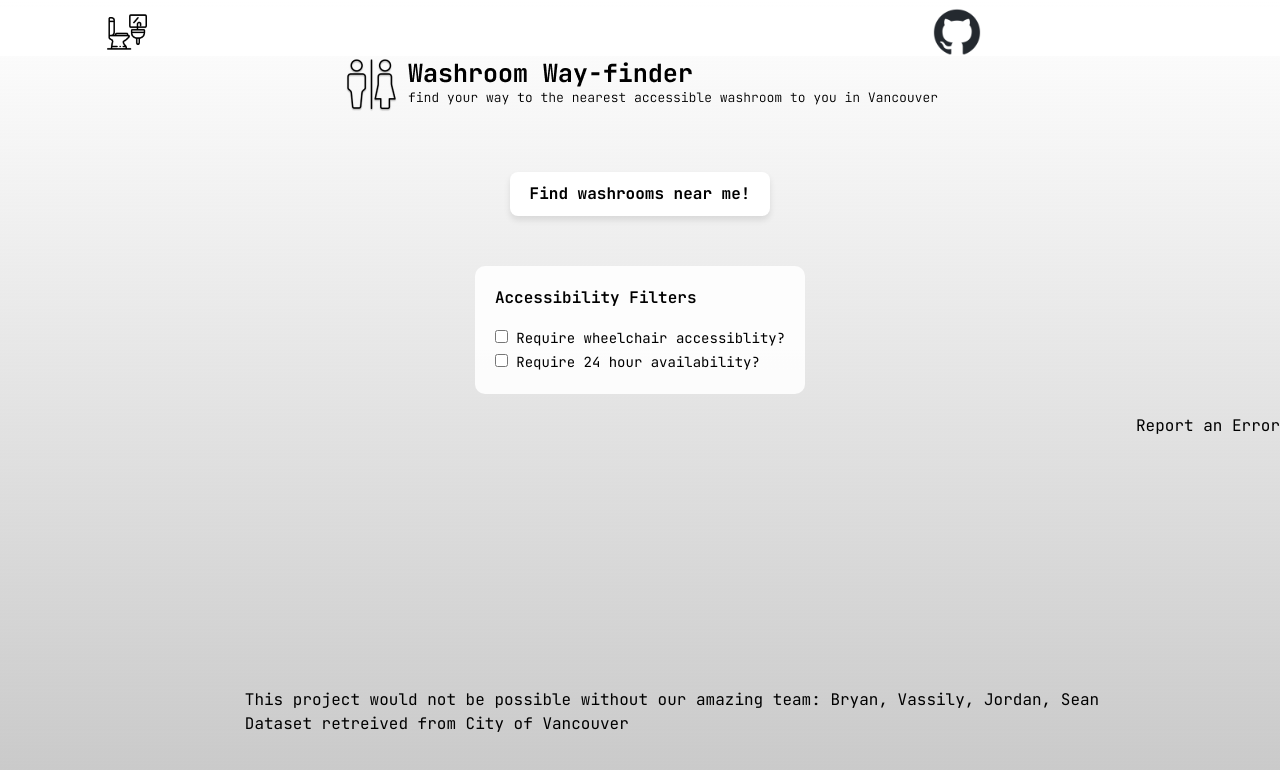
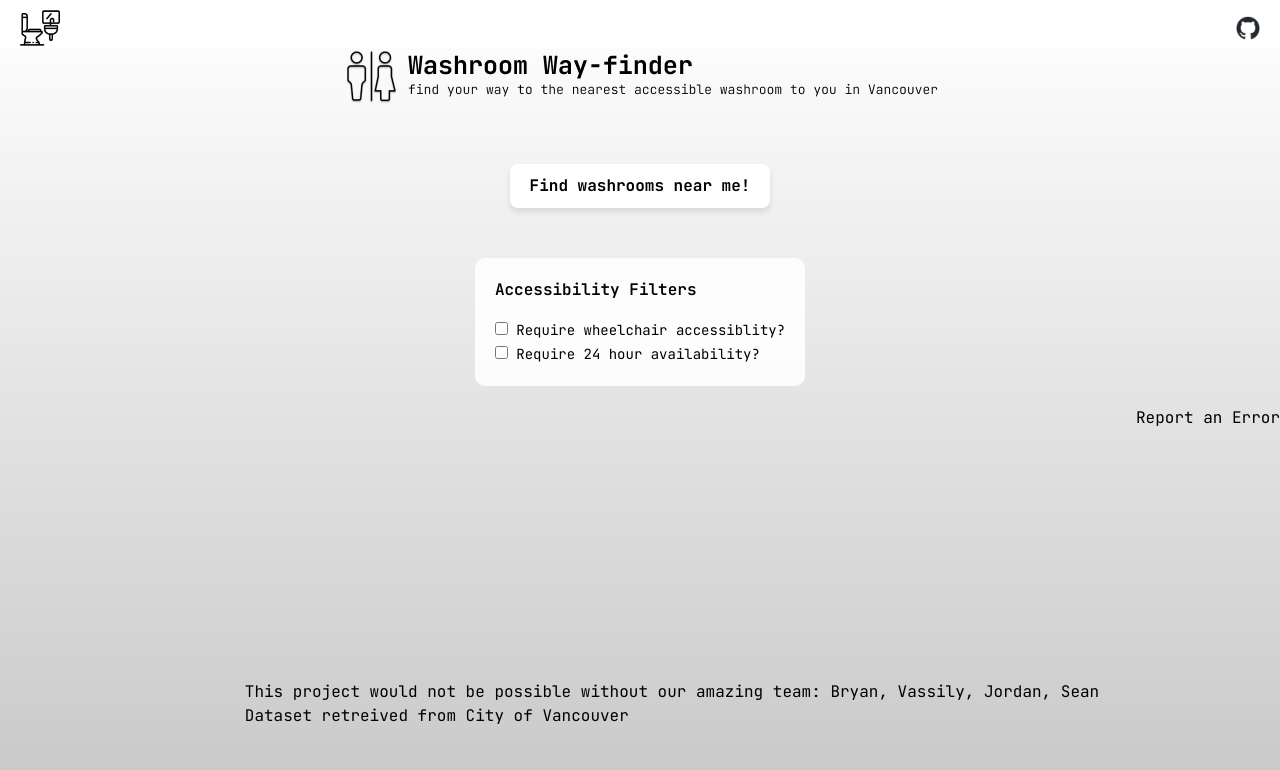
Before and after one commit to DoiBoi/nwPlus-Project, a Next.js app: page / in a window 1280 px wide. Shown: the top 770 px of the page. Built offline with nearby package versions, Linux system fonts and the light colour scheme.

Commit message:
fix github logo being too wide, the issue was that i was using 10percent and the screen is wider than it is tall, so it was a rectangle

```diff
--- a/src/app/navbar.js
+++ b/src/app/navbar.js
@@ -19,12 +19,12 @@ const Navbar = () => {
                 </div>
 
                 {/* Extra links */}
-                <div style={{ display: 'flex', justifyContent: 'flex-end', alignItems: 'flex-end', paddingRight: '0px' }}>
+                <div className="flex-shrink-0 ml-auto" style={{ display: 'flex', justifyContent: 'flex-end', alignItems: 'flex-end', paddingRight: '0px' }}>
                     {/* Adjust margin for spacing */}
                     {/* <div style={{ margin: '0px' }}> */}
                     {/* Link wrapping the image without default styling */}
                     <a href="https://github.com/DoiBoi/nwPlus-Project" target="_blank" rel="noopener noreferrer" style={{ textDecoration: 'none' }}>
-                        <img style={{ width: '20%', height: '20%', border: 'none' }} src="/github-mark.png" alt="GitHub Logo" />
+                        <img style={{ width: '24px', height: '24px', border: 'none' }} src="/github-mark.png" alt="GitHub Logo" />
                     </a>
                     {/* </div> */}
                 </div>
```
